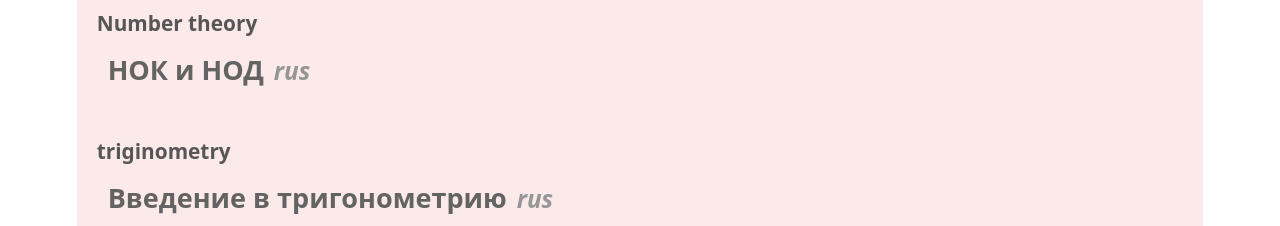
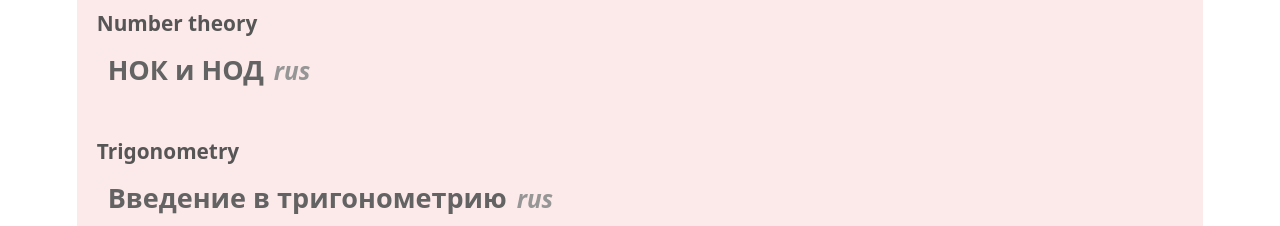
Before and after one commit to kattiers/katIQ, an Angular app: page / in a window 1280 px wide. Shown: the part 1380-1606 px from the top of the page. Built offline with nearby package versions, Linux system fonts and the light colour scheme.

Commit message:
Initial commit

```diff
--- a/src/app/lessons.service.ts
+++ b/src/app/lessons.service.ts
@@ -112,7 +112,7 @@ export class LessonsService {
    },
    {
     title: "Введение в тригонометрию",
-    section: "triginometry",
+    section: "Trigonometry",
     subject: "Mathematics",
     language: "rus",
     link: "https://www.youtube.com/embed/XMUTZ4JGR7Q",
```
